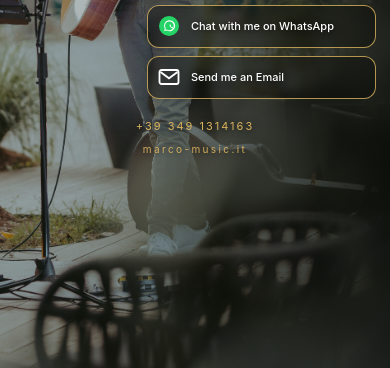
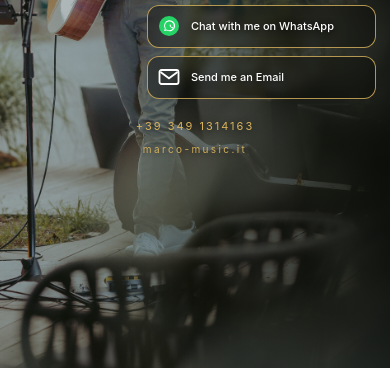
Before and after one commit to santastrat/marco-website, a plain HTML site: page index.html in a window 390 px wide. Shown: the part 476-844 px from the top of the page. Drawn offline with Linux system fonts and the light colour scheme.

Commit message:
Add files via upload

```diff
--- a/index.html
+++ b/index.html
@@ -22,7 +22,7 @@ body{min-height:100vh;display:flex;justify-content:center}
   background:
     linear-gradient(90deg,rgba(0,0,0,.03) 0%,rgba(0,0,0,.10) 38%,rgba(5,7,4,.42) 61%,rgba(5,7,4,.72) 100%),
     linear-gradient(to bottom,rgba(0,0,0,.10),rgba(0,0,0,.28)),
-    url("background.jpg") 37% center/cover no-repeat;
+    url("background.jpg") 42% center/cover no-repeat;
 }
 
 .content{width:100%;text-align:center}
@@ -164,7 +164,7 @@ body{min-height:100vh;display:flex;justify-content:center}
 @media(max-width:420px){
   .page{
     padding:17px 10px 18px;
-    background-position:34% center;
+    background-position:42% center;
   }
   .brand{width:min(430px,94vw);gap:12px}
   .brand-symbol{width:132px}
@@ -216,6 +216,19 @@ body{min-height:100vh;display:flex;justify-content:center}
 }
 @media(max-height:720px){
   .logo{width:min(255px,65vw);margin-bottom:12px;}
+}
+</style>
+
+
+<style>
+/* Background fine tuning: show more of Marco beside the buttons */
+.page{
+  background-position:center, center, 42% center !important;
+}
+@media(max-width:420px){
+  .page{
+    background-position:center, center, 42% center !important;
+  }
 }
 </style>
 
```
